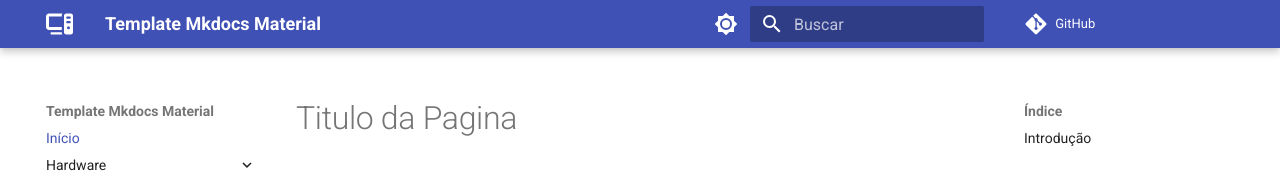
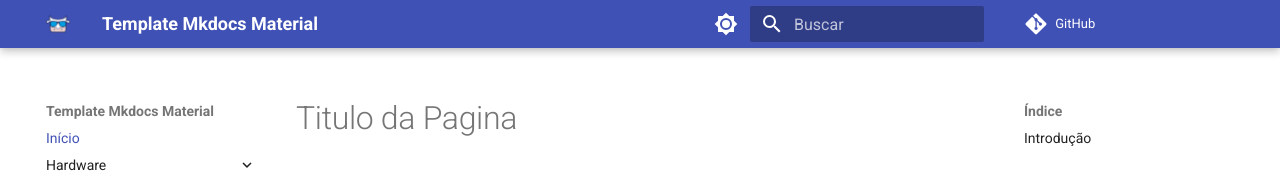
Before and after one commit to vip-vini/maismu-br.github.io, an MkDocs documentation site: the page built from docs/index.md, in a window 1280 px wide. Shown: the top 184 px of the page. Built offline with MkDocs 1.6.1 and Material for MkDocs 9.7.7, drawn with Linux system fonts in a browser that asks for light colours; nearby versions of some CDN libraries; comment, search, counter and statistics services are not loaded.

Commit message:
Alteração do icone

```diff
--- a/mkdocs.yml
+++ b/mkdocs.yml
@@ -29,9 +29,9 @@ theme:
         name: material
         custom_dir: overrides
         language: pt-BR
-        icon:
-                logo: fontawesome/solid/computer
-        #logo: assets/images/logo-white.png
+        #icon:
+        #        logo: fontawesome/solid/computer
+        logo: assets/images/logo-muka-white.png
         #favicon: assets/images/favicon.png
         features:
                 - announce.dismiss
```
Also changed, not shown: docs/assets/images/logo-muka-white.png (added).
